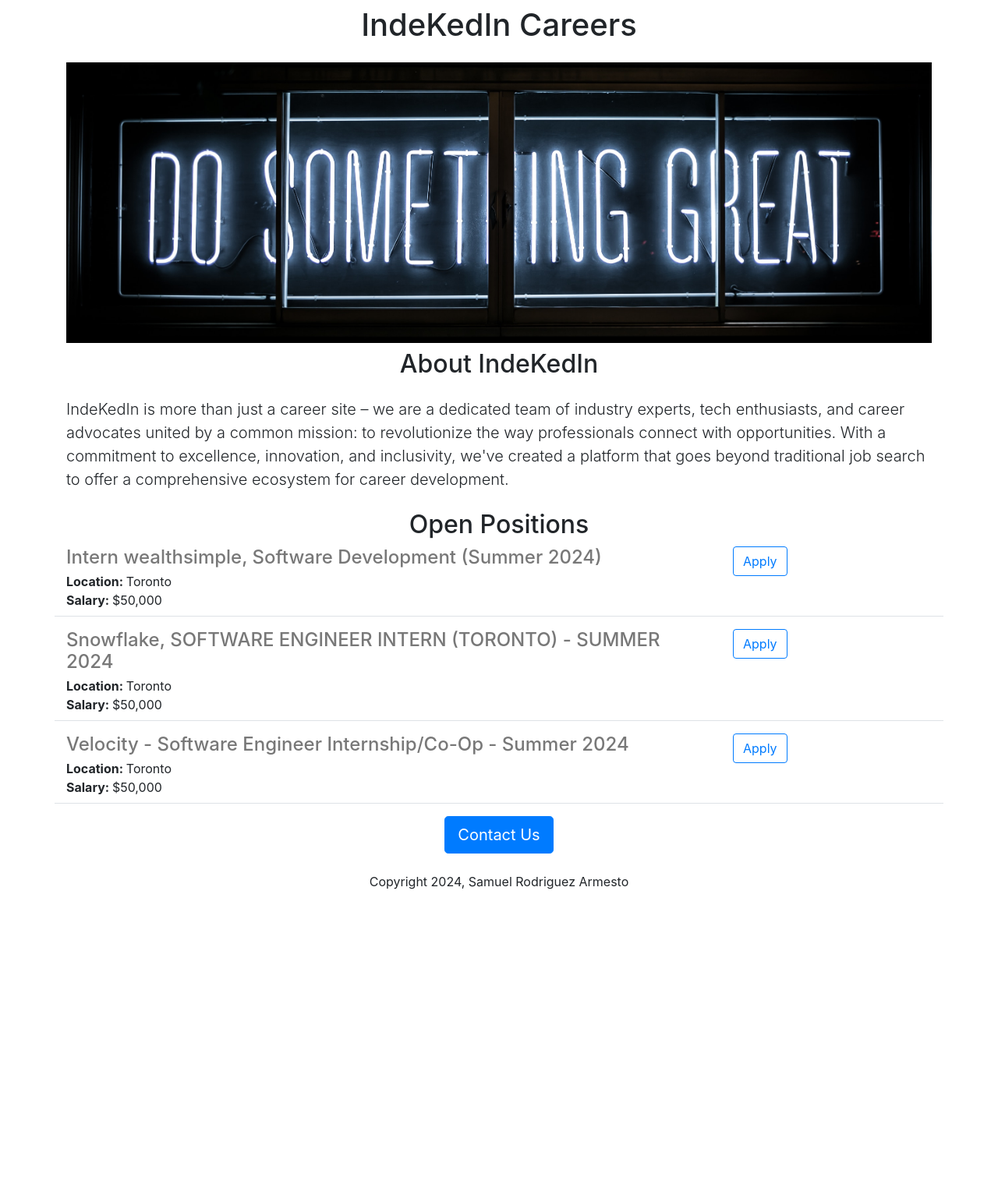
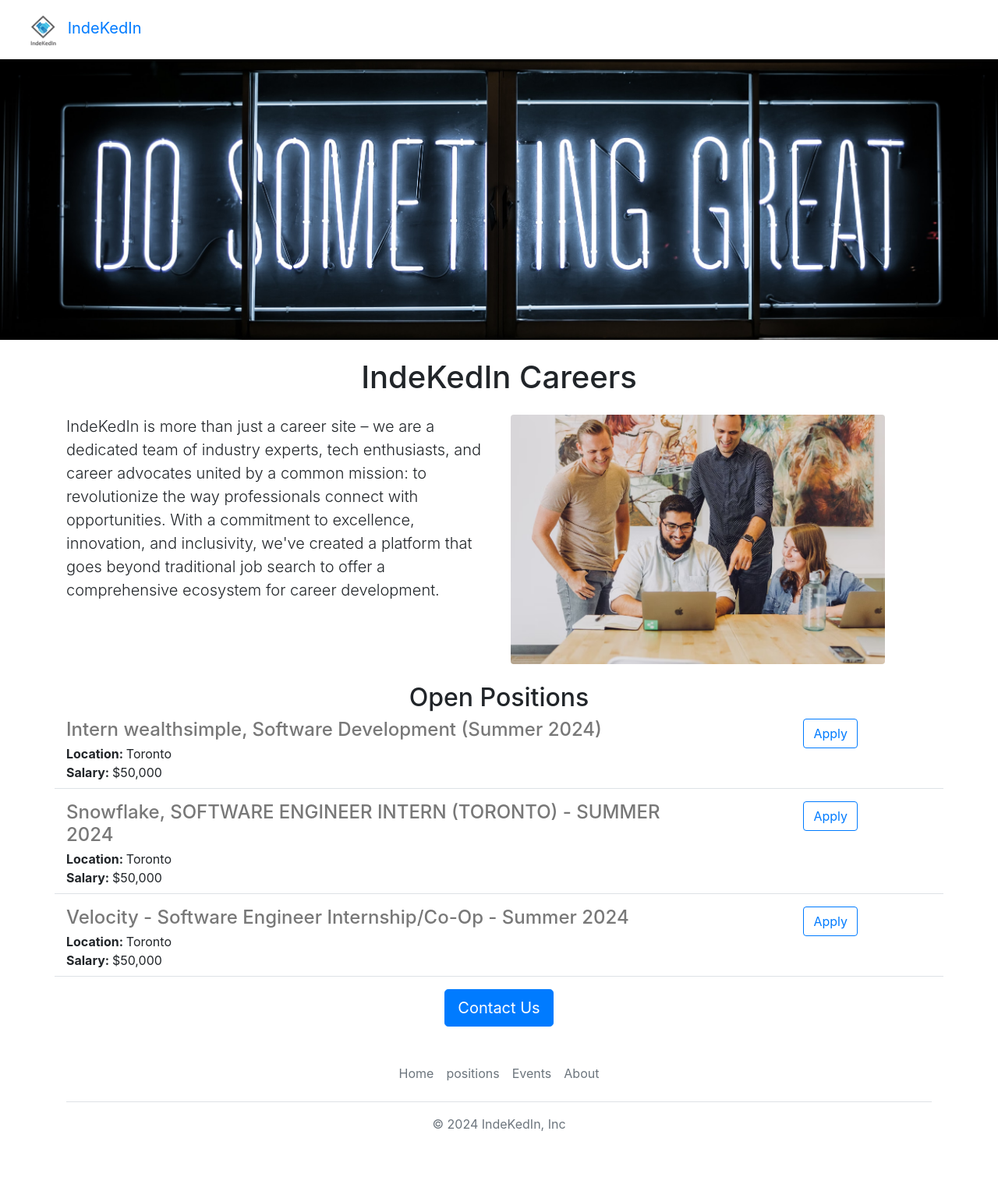
Before and after one commit to samuelRodriguezA/IndeKedIn_Careers_WebSite_v2, a Flask app: page / in a window 1280 px wide. Shown: the whole page at 78% size. Before the commit the page ends 1141 px from the top, so only its background shows below. Run offline with Flask 3, Linux system fonts and the light colour scheme; some libraries are stand-ins or nearby versions.

Commit message:
Asthetic improvements and functions

```diff
--- /dev/null
+++ b/templates/footer.html
@@ -0,0 +1,12 @@
+<div class="container">
+  <footer class="py-3 my-4">
+    <ul class="nav justify-content-center border-bottom pb-3 mb-3">
+      <li class="nav-item"><a  target="_blank" href="https://indekedin.onrender.com" class="nav-link px-2 text-muted">Home</a></li>
+      <li class="nav-item"><a  target="_blank" href="https://indekedin.onrender.com/learn" class="nav-link px-2 text-muted">positions</a></li>
+
+      <li class="nav-item"><a target="_blank" href="https://indekedin.onrender.com/events" class="nav-link px-2 text-muted">Events</a></li>
+      <li class="nav-item"><a  target="_blank" href="https://indekedin.onrender.com/about" class="nav-link px-2 text-muted">About</a></li>
+    </ul>
+    <p class="text-center text-muted">&copy; 2024 IndeKedIn, Inc</p>
+  </footer>
+</div>
--- a/templates/home.html
+++ b/templates/home.html
@@ -11,19 +11,27 @@
                 width: 100%;
                 height: 360px;
                 object-fit: cover;
+                margin-bottom:16px;
               }
             </style>
           </head>
-          <body class='container'>
-            <div>
+          <body>
+            {% include 'nav.html' %}
+            <img class="img-fluid" id="banner" src="static/banner.jpg" alt="IndeKedIn Careers">
+            <div class='container'>
               <h1 class='text-center mt-2 mb-4'>
-                IndeKedIn Careers
+                {{company_name}} Careers
               </h1>
-              <img class="img-fluid" id="banner" src="static/banner.jpg" alt="IndeKedIn Careers" height="320">
-              <h2 class='text-center mt-2 mb-4'>About IndeKedIn</h2>
+              <div class="row" style="margin-bottom:16px">
+              <div class="col-md-6">
               <p class='lead'>
                 IndeKedIn is more than just a career site – we are a dedicated team of industry experts, tech enthusiasts, and career advocates united by a common mission: to revolutionize the way professionals connect with opportunities. With a commitment to excellence, innovation, and inclusivity, we've created a platform that goes beyond traditional job search to offer a comprehensive ecosystem for career development.
               </p>
+              </div>
+              <div class="d-none d-md-block col-6">
+                <img src="/static/people.png"style="height:320px;border-radius:4px;">
+              </div>
+                </div>
               <h2 class='text-center mt-4'>Open Positions</h2>
               <div>
                 {% for job in jobs %}
@@ -31,9 +39,9 @@
                 {% endfor %}
               </div>
               <div class='text-center'>
-                <button class='btn btn-primary btn-lg'>Contact Us</button>
-                <p class="mt-4">Copyright 2024, Samuel Rodriguez Armesto</p>
+                <a href="mailto:hello@indeKedIn.ai?subject=Questions%20about%20available%20positions&body=My%20name%20is%3A%0D%0AMy%20question%3A" class='btn btn-primary btn-lg'>Contact Us</a>
               </div>
             </div>
+            {% include 'footer.html' %}
           </body>
         </html>
--- a/templates/jobitem.html
+++ b/templates/jobitem.html
@@ -11,8 +11,8 @@
     </div>
   {% endif %}
     </div>
-  <div class="col-3">
-    <button type="button" class="btn btn-outline-primary">Apply</button>
+  <div class="col-2 padding-right:16px">
+    <a href="mailto:hello@indeKedIn.ai?subject=Applciation%20for%20{{job['title']}}%20oppening&body=My%20name%20is%3A%0D%0AMy%20Qualifications%20are%3A%0D%0AMy%20resume%20link%20is%3A"type="button" class="btn btn-outline-primary float-right align-middle">Apply</a>
   </div>
 
 </div>
--- /dev/null
+++ b/templates/nav.html
@@ -0,0 +1,9 @@
+<nav class="navbar shadow-sm fixed-top bg-white">
+  <div class="container-fluid">
+    <a class="navbar-brand" href="/">
+      <img src="/static/logo.png" alt="" width="50" height="50" class="d-inline-block align-text-mid">
+      IndeKedIn
+    </a>
+  </div>
+</nav>
+<div style="height:76px"></div>
```
Also changed, not shown: static/logo.png (added), static/people.png (added), 1 other file.
